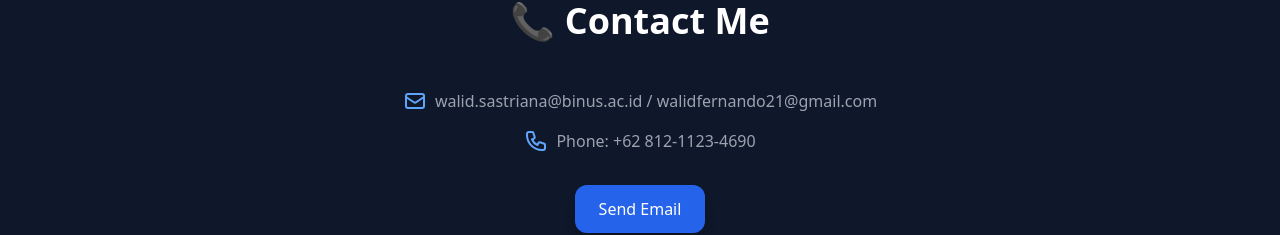
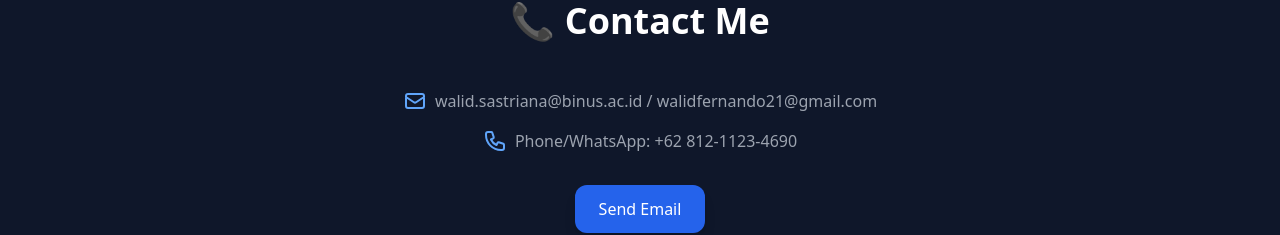
Before and after one commit to WalidFernandoSastriana/PORTOFOLIO-WALID, a React (Create React App) app: page / in a window 1280 px wide. Shown: the part 6571-6806 px from the top of the page. Built offline with nearby package versions, Linux system fonts and the light colour scheme.

Commit message:
change to english and add my activities

```diff
--- a/src/components/Contact.js
+++ b/src/components/Contact.js
@@ -15,7 +15,7 @@ export default function Contact() {
         {/* Phone */}
         <div className="flex items-center space-x-2">
           <HiOutlinePhone size={24} className="text-blue-400" />
-          <p className="text-gray-400">Phone: +62 812-1123-4690</p>
+          <p className="text-gray-400">Phone/WhatsApp: +62 812-1123-4690</p>
         </div>
       </div>
 
```
